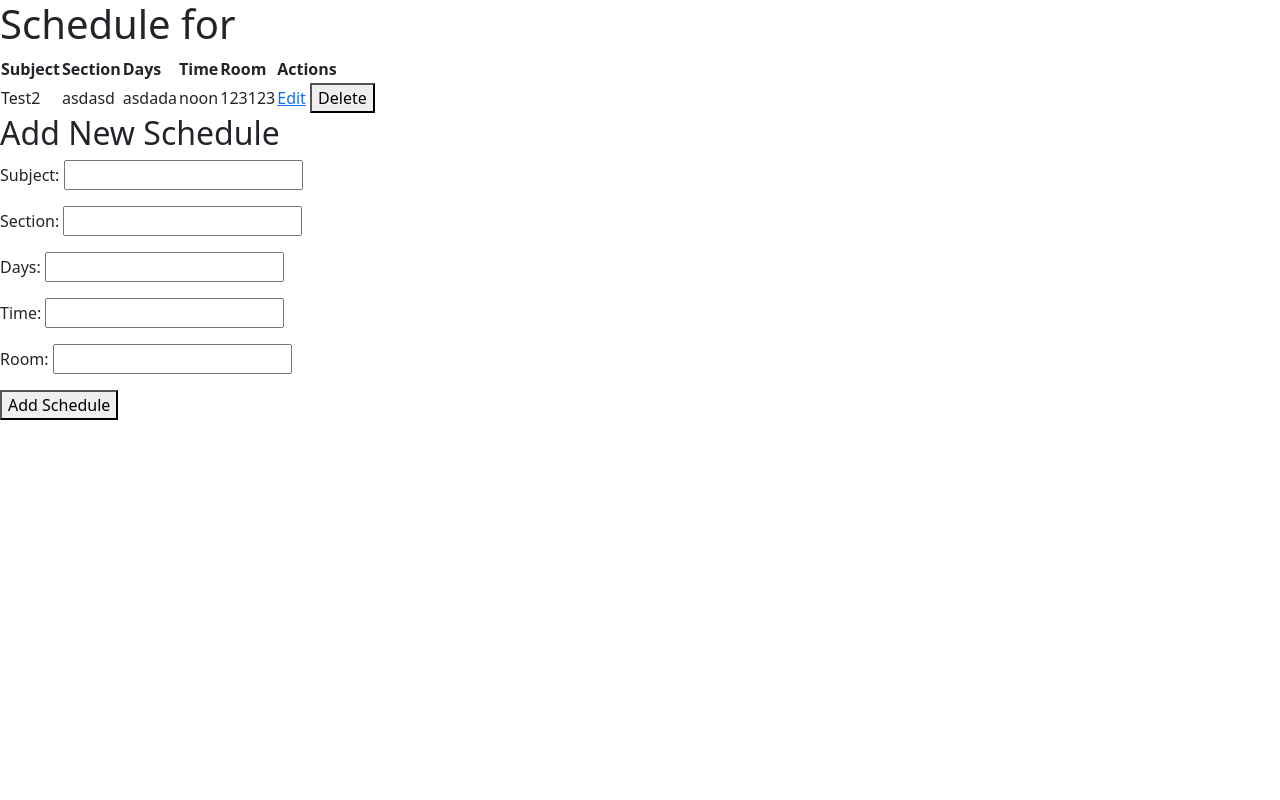
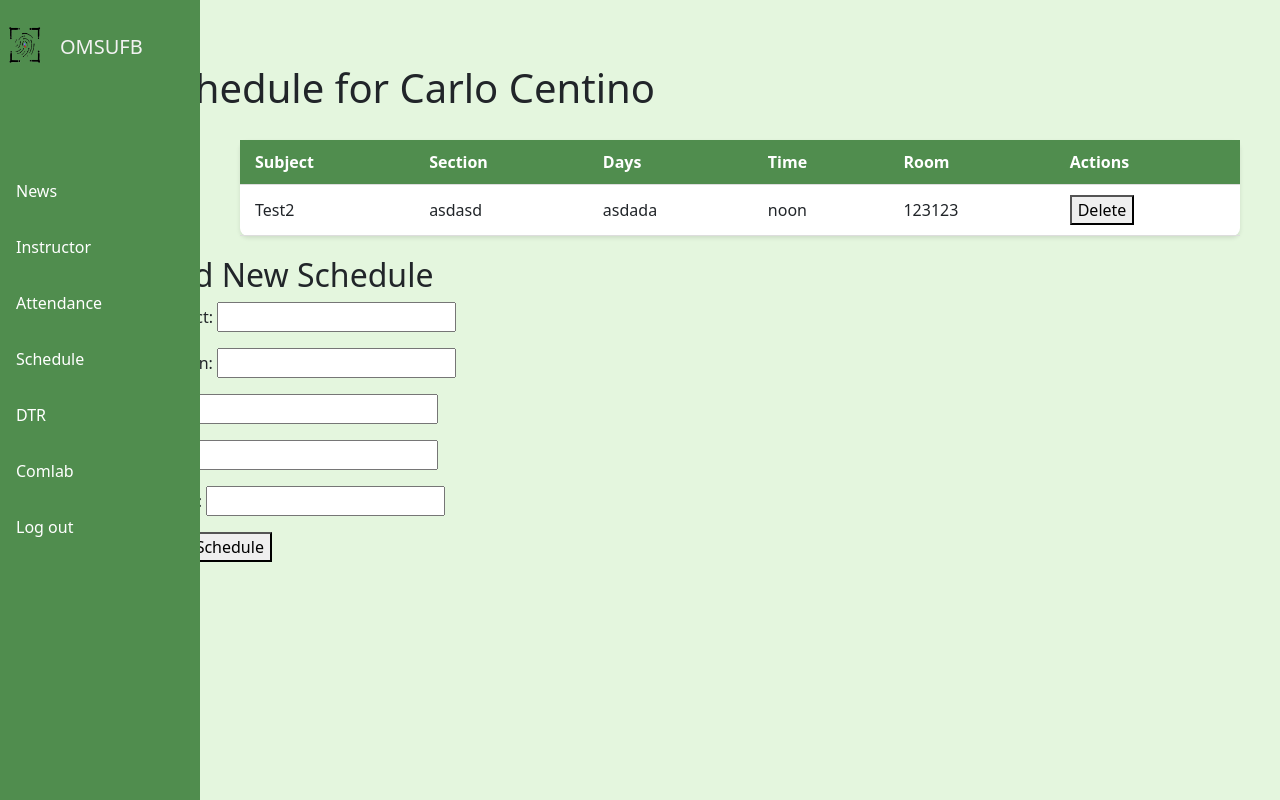
Before and after one commit to Velsariaa/instructor-attendance-sytem, a Django app: page /schedule/0808/ in a window 1280 px wide. Run offline with Django 5.2, Linux system fonts and the light colour scheme; data comes from the database, SQL or seed files in the repository; both versions use the stored data as it was after the commit.

Commit message:
[Update] Instructor Schedule

```diff
--- /dev/null
+++ b/webapp/static/css/instructor_schedule.css
@@ -0,0 +1,78 @@
+body {
+    background-color: #e4f6de;
+
+}
+
+.marg{
+    margin-left: 12%;
+}
+.marg2{
+    padding-top: 5%;
+}
+.sidebar {
+    width: 200px;
+    height: 100vh;
+    position: fixed;
+    background: #508D4E;
+    transition: all 0.3s ease;
+    z-index: 1000;
+    padding-top: 20px;
+}
+
+.sidebar a {
+    display: block;
+    color: white;
+    padding: 16px;
+    text-decoration: none;
+}
+
+.sidebar a:hover {
+    background-color: #e4f6de;
+    color: rgb(13, 12, 12);
+}
+
+.sidebar a.active {
+    background-color: #dff8d7;
+    color: #000000;
+}
+
+.logo h5 {
+    margin-left: 60px;
+    color: #f2f2f2;
+    margin-top: -35px;
+}
+
+.table-container {
+    display: flex;
+    flex-direction: column; /* Stack children vertically */
+    align-items: center; /* Center items horizontally */
+    margin-left: 220px; /* Adjust based on your sidebar width */
+    margin-right: 20px; /* Add some right margin for spacing */
+    padding: 20px;
+}
+
+.employee-table {
+    width: 100%;
+    border-collapse: collapse;
+    background-color: white; /* Change to white background for the table */
+    border-radius: 8px;
+    box-shadow: 0 2px 4px rgba(0, 0, 0, 0.1);
+}
+
+
+.employee-table th,
+.employee-table td {
+    padding: 10px 15px;
+    text-align: left;
+    border-bottom: 1px solid #ddd; /* Add a bottom border for separation */
+}
+
+.employee-table th {
+    background: #508D4E; /* Header background */
+    color: white;
+    font-weight: bold;
+}
+
+.employee-table tr:hover {
+    background-color: #f1f1f1; /* Highlight row on hover */
+}
--- a/webapp/templates/pages/instructor_schedule.html
+++ b/webapp/templates/pages/instructor_schedule.html
@@ -1,10 +1,32 @@
 {% extends 'pages/index.html' %}
 {% block content %}
+{% load static %}
 {% include 'pages/logout.html' %}
 
-<h1>Schedule for {{ instructor.first_name }} {{ instructor.last_name }}</h1>
+<link rel="stylesheet" href="{% static 'css/instructor_schedule.css' %}">
+<link rel="stylesheet" href="{% static 'css/global.css' %}">
+<div class="sidebar">
+  <div class="logo">
+    <img src="{% static 'image/logoams.png' %}" height="50px" width="50px" alt="CVSU logo">
+    <h5>OMSUFB</h5>
+  </div>
+  <br>
+  <br><br><br>
+<a href="{% url 'Apost' %}" {% if request.resolver_match.url_name == 'Apost' %}class="active"{% endif %}>News</a>
+<a href="{% url 'main' %}" {% if request.path == '/main/' %}class="active"{% endif %}>Instructor</a>
+<a href="{% url 'attendance' %}" {% if request.path == '/attendance/' %}class="active"{% endif %}>Attendance</a>
+<a href="{% url 'schedule' %}" {% if request.path == '/schedule/' %}class="active"{% endif %}>Schedule</a>
+<a href="{% url 'dtrm' %}" {% if request.path == '/dtrm/' %}class="active"{% endif %}>DTR</a>
+<a href="{% url 'Acomlab' %}" {% if request.path == '/Acomlab/' %}class="active"{% endif %}>Comlab</a>
+<a href="#" id="logoutButton">Log out</a> <!-- Updated to trigger modal instead of redirect -->
+</div>
 
-<table>
+<div class="marg marg2">
+  <h1>Schedule for {{ employee.first_name }} {{ employee.last_name }}</h1>
+</div>
+
+<div class="marg table-container">
+  <table class="employee-table">
     <thead>
       <tr>
         <th>Subject</th>
@@ -24,7 +46,7 @@
           <td>{{ schedule.time }}</td>
           <td>{{ schedule.room }}</td>
           <td>
-          <a href="{% url 'edit_schedule' schedule.id %}">Edit</a>
+
             <form method="post" action="{% url 'delete_schedule' schedule.id %}" style="display:inline;">
               {% csrf_token %}
               <button type="submit" onclick="return confirm('Are you sure you want to delete this schedule?')">Delete</button>
@@ -34,11 +56,15 @@
       {% endfor %}
     </tbody>
   </table>
+</div>
 
+<div class="marg">
   <h2>Add New Schedule</h2>
 <form method="post">
   {% csrf_token %}
   {{ form.as_p }}
   <button type="submit">Add Schedule</button>
 </form>
+</div>
+
 {% endblock %}
--- a/webapp/urls.py
+++ b/webapp/urls.py
@@ -38,6 +38,7 @@ urlpatterns = [
     path('user_data/', views.user_data, name='user_data'),
     path('Roles/', views.role_selection, name="roles"),
     path('Logout/', views.logout, name='Logout'),
+    path('schedule/delete/<int:schedule_id>/', views.delete_schedule, name='delete_schedule'),
     path('schedule/delete/<int:schedule_id>/', views.edit_schedule, name='edit_schedule'),
     path('schedule/<str:idNum>/', views.instructor_schedule_view, name='Ins_Schedule'),
 ]
--- a/webapp/views.py
+++ b/webapp/views.py
@@ -463,3 +463,9 @@ def instructor_schedule_view(request, idNum):  # Parameter matches the column na
         'form': form,
     }
     return render(request, 'pages/instructor_schedule.html', context)
+
+def delete_schedule(request, schedule_id):
+    schedule = get_object_or_404(Ins_Schedule, id=schedule_id)
+    employee_id = schedule.employee.idNum
+    schedule.delete()
+    return redirect('Ins_Schedule', idNum=employee_id)
```
Also changed, not shown: db.sqlite3. Lines whose indentation alone changed are shown as unchanged.
